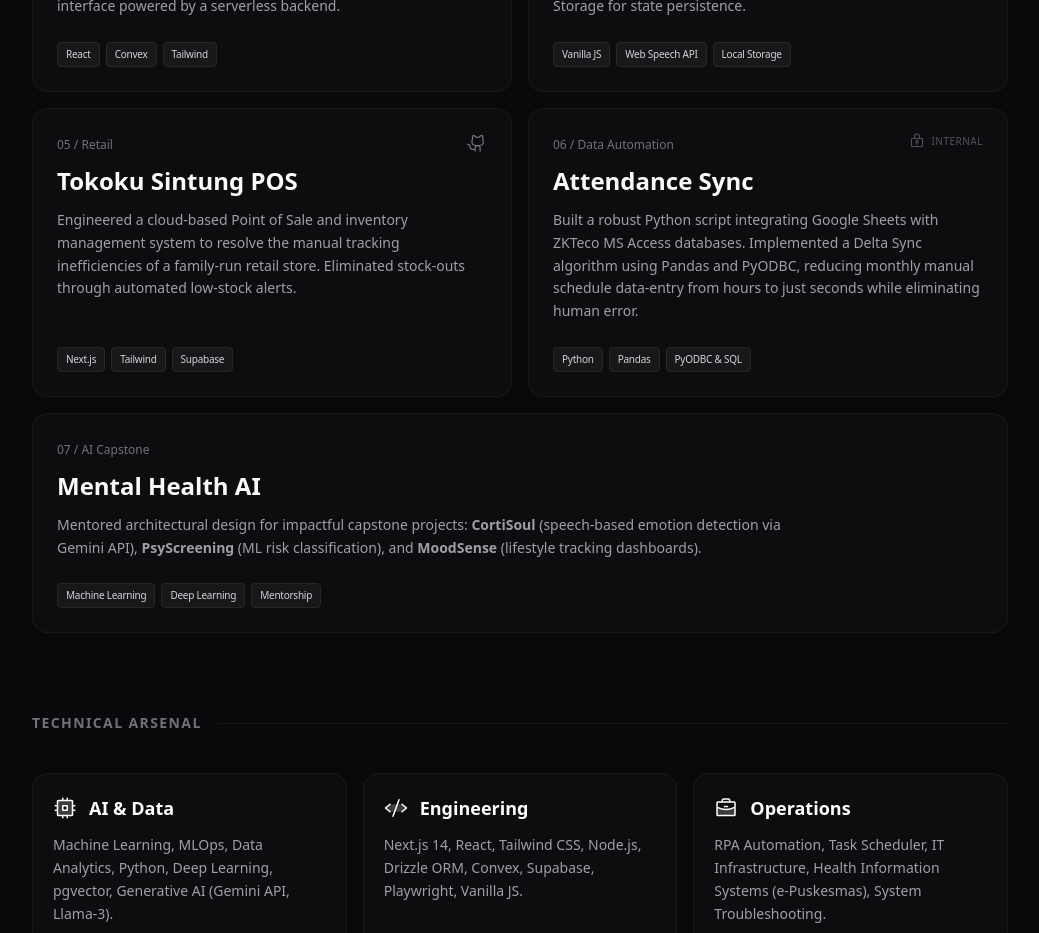
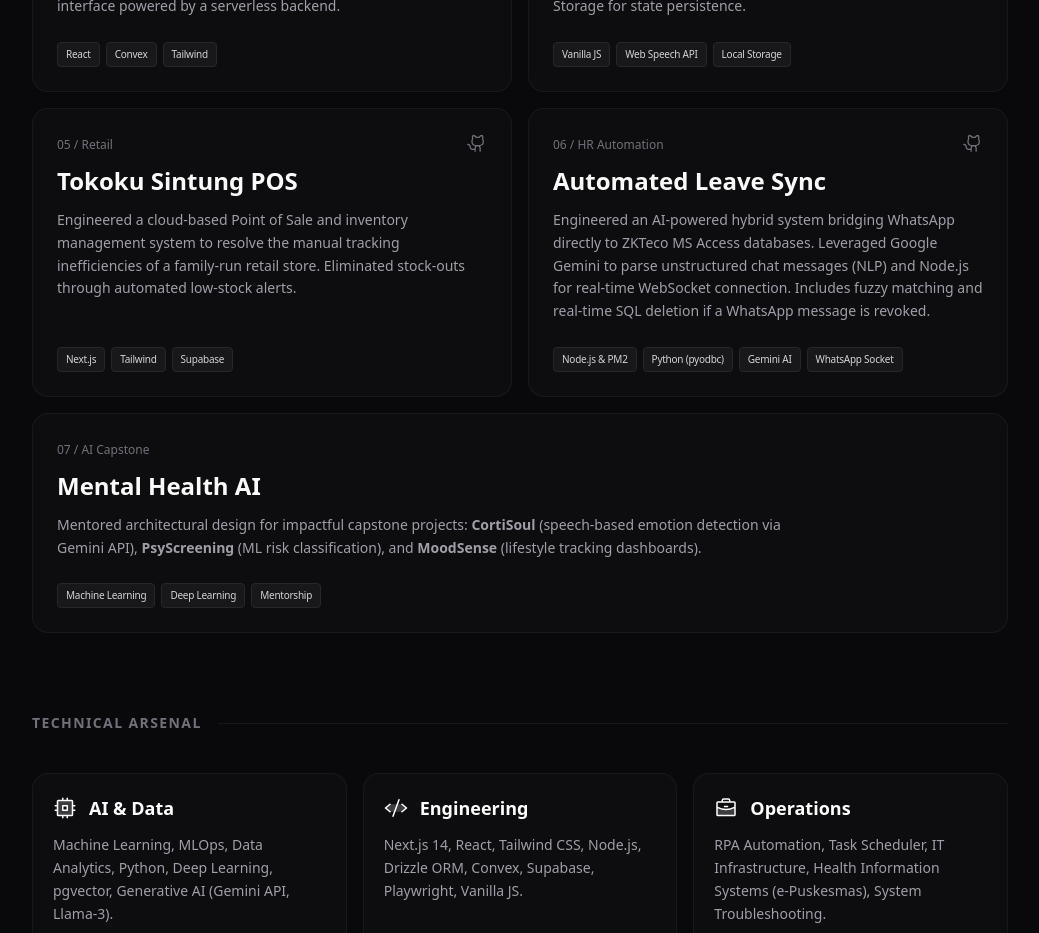
Before and after one commit to Maoelan/porto-maoelana, a Next.js app: page / in a window 1280 px wide. Shown: the part 2360-3293 px from the top of the page, without its empty margins (120-1159 px from the left). Built offline with nearby package versions, Linux system fonts and the light colour scheme.

Commit message:
feat: initialize personal portfolio landing page and project documentation

```diff
--- a/src/app/page.tsx
+++ b/src/app/page.tsx
@@ -256,20 +256,20 @@ export default function Home() {
               {/* Attendance Sync */}
               <FadeInItem className="group flex flex-col p-6 bg-zinc-900/30 border border-zinc-800/50 rounded-2xl hover:bg-zinc-800/40 transition-colors">
                 <div className="flex justify-between items-start mb-3">
-                  <div className="text-zinc-500 font-mono text-xs mt-1">06 / Data Automation</div>
-                  <div className="flex items-center gap-1.5 text-zinc-600" title="Internal/Confidential Repository">
-                    <LockKey size={16} />
-                    <span className="text-[10px] font-medium uppercase tracking-wider">Internal</span>
-                  </div>
+                  <div className="text-zinc-500 font-mono text-xs mt-1">06 / HR Automation</div>
+                  <a href="https://github.com/Maoelan/whatsapp-zkteco-sync" target="_blank" rel="noopener noreferrer" className="text-zinc-500 hover:text-white transition-colors" title="View Source">
+                    <GithubLogo size={20} />
+                  </a>
                 </div>
-                <h3 className="text-2xl font-bold mb-3 group-hover:text-white transition-colors">Attendance Sync</h3>
+                <h3 className="text-2xl font-bold mb-3 group-hover:text-white transition-colors">Automated Leave Sync</h3>
                 <p className="text-sm text-zinc-400 mb-6 leading-relaxed flex-grow">
-                  Built a robust Python script integrating Google Sheets with ZKTeco MS Access databases. Implemented a Delta Sync algorithm using Pandas and PyODBC, reducing monthly manual schedule data-entry from hours to just seconds while eliminating human error.
+                  Engineered an AI-powered hybrid system bridging WhatsApp directly to ZKTeco MS Access databases. Leveraged Google Gemini to parse unstructured chat messages (NLP) and Node.js for real-time WebSocket connection. Includes fuzzy matching and real-time SQL deletion if a WhatsApp message is revoked.
                 </p>
                 <div className="flex flex-wrap gap-1.5 mt-auto">
-                  <span className="px-2 py-1 bg-zinc-900 border border-zinc-800 rounded text-[10px] font-mono tracking-tight text-zinc-300">Python</span>
-                  <span className="px-2 py-1 bg-zinc-900 border border-zinc-800 rounded text-[10px] font-mono tracking-tight text-zinc-300">Pandas</span>
-                  <span className="px-2 py-1 bg-zinc-900 border border-zinc-800 rounded text-[10px] font-mono tracking-tight text-zinc-300">PyODBC & SQL</span>
+                  <span className="px-2 py-1 bg-zinc-900 border border-zinc-800 rounded text-[10px] font-mono tracking-tight text-zinc-300">Node.js & PM2</span>
+                  <span className="px-2 py-1 bg-zinc-900 border border-zinc-800 rounded text-[10px] font-mono tracking-tight text-zinc-300">Python (pyodbc)</span>
+                  <span className="px-2 py-1 bg-zinc-900 border border-zinc-800 rounded text-[10px] font-mono tracking-tight text-zinc-300">Gemini AI</span>
+                  <span className="px-2 py-1 bg-zinc-900 border border-zinc-800 rounded text-[10px] font-mono tracking-tight text-zinc-300">WhatsApp Socket</span>
                 </div>
               </FadeInItem>
 
```
Also changed, not shown: 1 other file (tests, documents, lock files or other folders).
